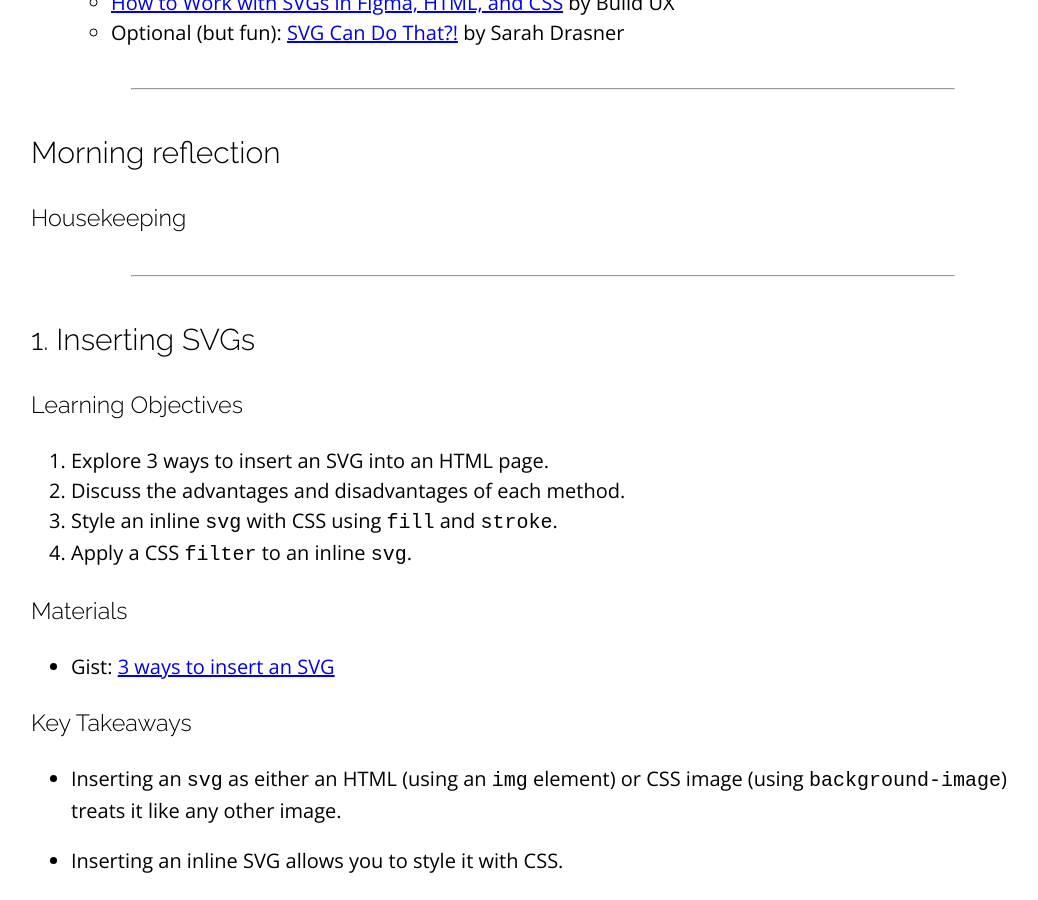
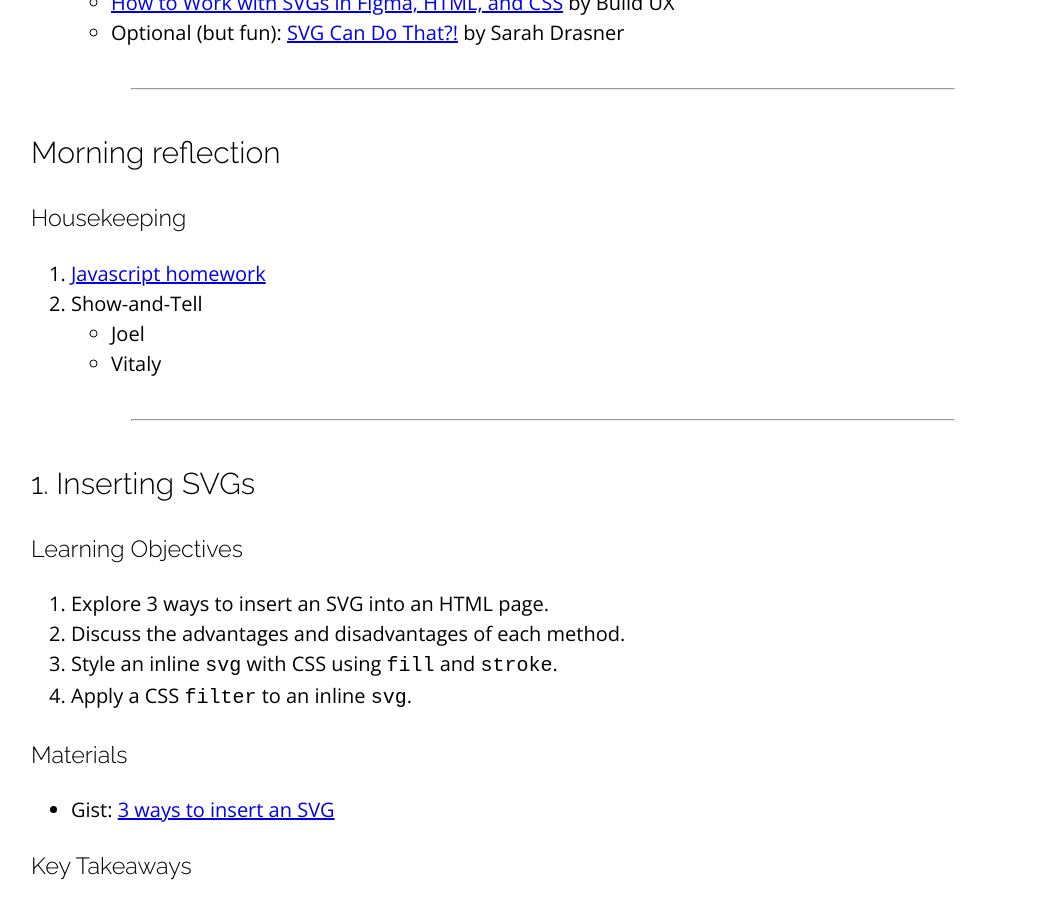
Before and after one commit to sait-wbdv/winter-2021, a Jekyll site: the page built from _posts/2021-02-09-svg-fundamentals.md, in a window 1280 px wide and 900 px high, scrolled down 993 px. Shown: the whole window, without its empty margins (97-1135 px from the left). Built offline with Jekyll 4.4.1, drawn with Linux system fonts in a browser that asks for light colours; nearby versions of some CDN libraries.

Commit message:
added housekeeping

```diff
--- a/_posts/2021-02-09-svg-fundamentals.md
+++ b/_posts/2021-02-09-svg-fundamentals.md
@@ -23,6 +23,10 @@ categories: cpnt201
 
 ## Morning reflection
 ### Housekeeping
+1. [Javascript homework](/winter-2021{{page.next.url}})
+2. Show-and-Tell
+    - Joel
+    - Vitaly
 
 ---
 
```
Also changed, not shown: _posts/2021-02-05-image-performance.md (+1 -1 lines).
